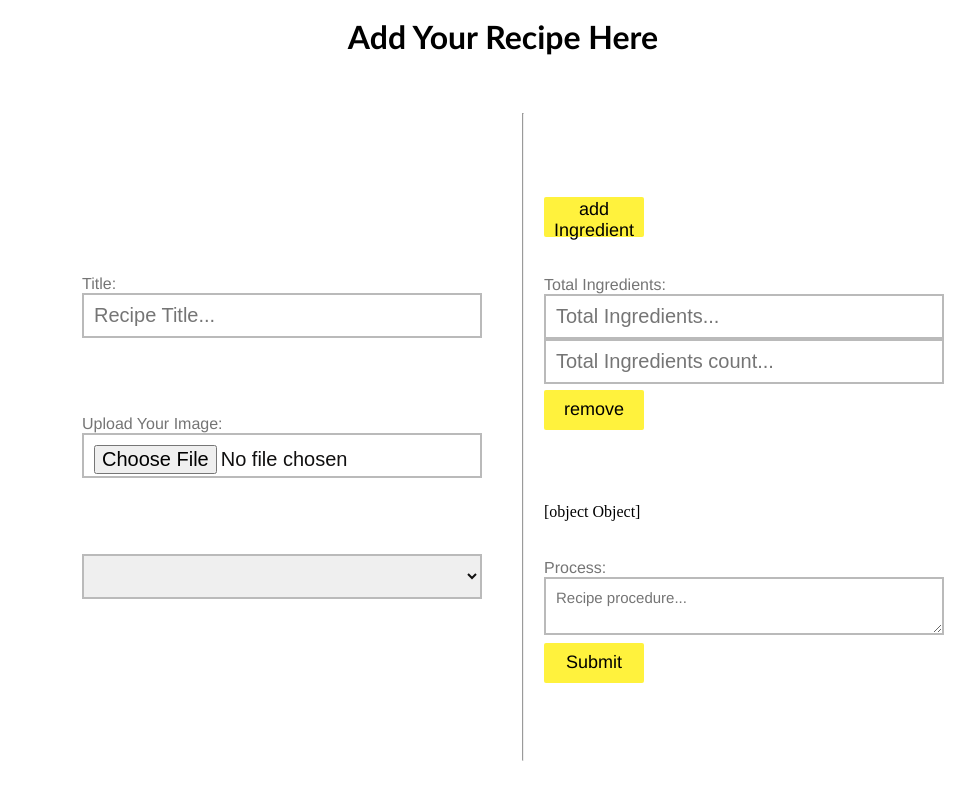
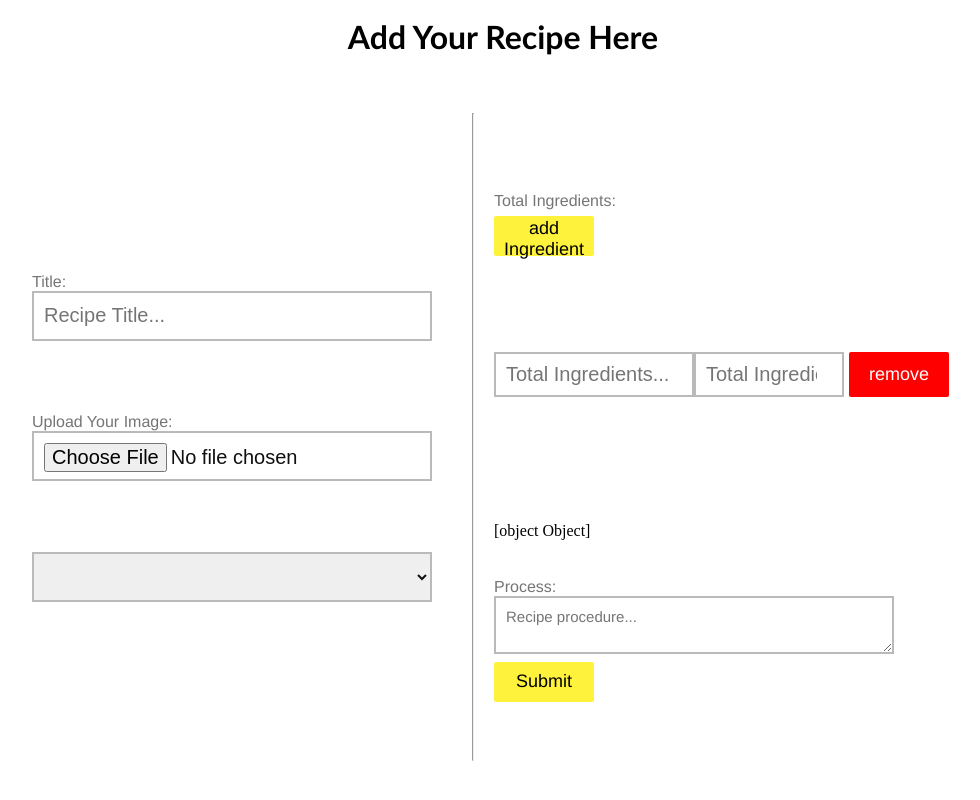
Before and after one commit to invisiblegeek1/DigitalKitchen, an Angular app in the folder AngularClient/: page / in a window 1280 px wide. Shown: the part 812-1612 px from the top of the page, without its empty margins (137-1117 px from the left). Built offline with nearby package versions, Linux system fonts and the light colour scheme.

Commit message:
ingredient form bug fixed

```diff
--- a/AngularClient/src/app/ingredient-form/ingredient-form.component.css
+++ b/AngularClient/src/app/ingredient-form/ingredient-form.component.css
@@ -0,0 +1,49 @@
+.Ingredient_Name_Input{
+    display: flex;
+    width: 200px;
+    height: 45px;
+    box-sizing: border-box;
+    padding: 10px;
+    outline: none;
+    border: 2px solid #bababa;
+    color: rgb(17, 16, 16);
+    font-size: 20px;
+
+}
+.Ingredient_Amount_Input{
+    display: flex;
+    width: 150px;
+    height: 45px;
+    box-sizing: border-box;
+    padding: 10px;
+    outline: none;
+    border: 2px solid #bababa;
+    color: rgb(17, 16, 16);
+    font-size: 20px;
+
+}
+
+.Recipe_Form_Ingredient_List{
+    display: inline-flex;
+    flex-flow: row;
+    margin-top: 5px;
+}
+.Recipe_Form_Count_Submit_button{
+    margin-left: 5px;
+    padding: 2px 10px;
+    font-size: large;
+    font-family: helvetica, arial;
+    font-weight: 200;
+    cursor: pointer;
+    color:#fff !important;
+    background-color: red;
+    /* background-color: rgba(57, 215, 236, 0.781); */
+    outline: none;
+    border: none;
+    border-radius: 2px;
+    margin-right: 20px;
+    width: 100px;
+    height: 45px;
+    color: #000
+
+}
--- a/AngularClient/src/app/ingredient-form/ingredient-form.component.html
+++ b/AngularClient/src/app/ingredient-form/ingredient-form.component.html
@@ -1,13 +1,14 @@
 <form [formGroup]="childForm" >
     <div class="Recipe_Form_Ingredient_Count" >
-        <label for="count"> Total Ingredients: </label>
-        <input type="text" name="Ingredients_Count" placeholder="Total Ingredients..."
+
+        <div class="Recipe_Form_Ingredient_List">
+        <input type="text" class="Ingredient_Name_Input"  placeholder="Total Ingredients..."
         formControlName="Name">
-        <input type="number" name="Ingredients_Count" placeholder="Total Ingredients count..."
+        <input type="number" class="Ingredient_Amount_Input"  placeholder="Total Ingredients count..."
         formControlName="Amount">
         <button class="Recipe_Form_Count_Submit_button" (click)=" RemoveEvent()">remove</button>
 
-        <div class="Recipe_Form_Ingredient_List">
+
 
         </div>
     </div>
--- a/AngularClient/src/app/recipe-form/recipe-form.component.css
+++ b/AngularClient/src/app/recipe-form/recipe-form.component.css
@@ -46,7 +46,7 @@
     display: flex;
     justify-content: center;
     flex-flow: column;
-    width: 400px;
+    width: 500px;
     height: 250px;
     overflow-y: scroll;
 
@@ -66,7 +66,7 @@ label{
 input,#catagory_List{
     display: flex;
     width: 400px;
-    height: 45px;
+    height: 50px;
     box-sizing: border-box;
     padding: 10px;
     outline: none;
@@ -100,7 +100,7 @@ option{
 .Recipe_Form_Header{
     font-family: 'Gill Sans', 'Gill Sans MT', Calibri, 'Trebuchet MS', sans-serif;
 }
-.Recipe_Form_Submit_button,.Recipe_Form_Count_Submit_button{
+.Recipe_Form_Submit_button{
     margin-top: 6px;
     padding: 2px 10px;
     font-size: large;
--- a/AngularClient/src/app/recipe-form/recipe-form.component.html
+++ b/AngularClient/src/app/recipe-form/recipe-form.component.html
@@ -23,9 +23,11 @@
         </div>
         <hr>
         <div class="Recipe_Form_Right_Pane">
+            <label for="count"> Total Ingredients: </label>
           <button class="Recipe_Form_Submit_button" type="button" (click)="addIngredients()">add Ingredient</button>
 
             <div class="Recipe_Ingredients_Container">
+
 
 
 
--- a/AngularClient/src/app/recipe-form/recipe-form.component.ts
+++ b/AngularClient/src/app/recipe-form/recipe-form.component.ts
@@ -50,7 +50,9 @@ export class RecipeFormComponent implements OnInit {
   }
 
   removeIngredient(i:any){
+    if(i>0){
     this.IngredientList.removeAt(i);
+  }
   }
 
 
```
